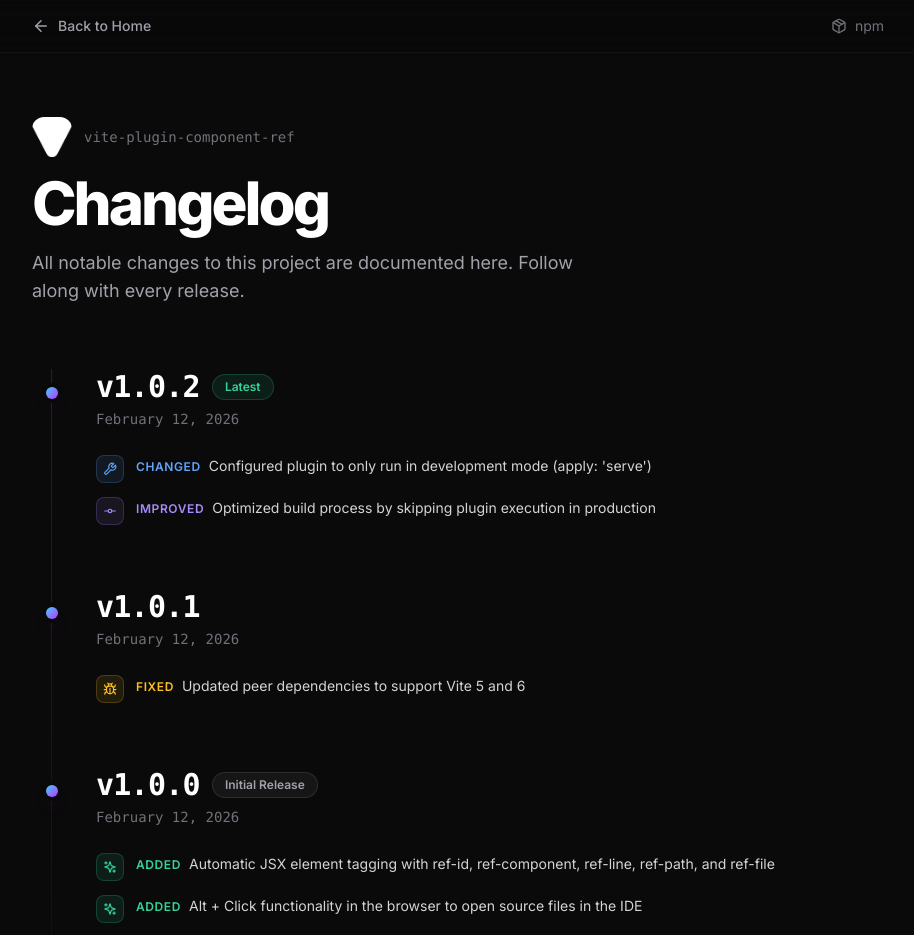
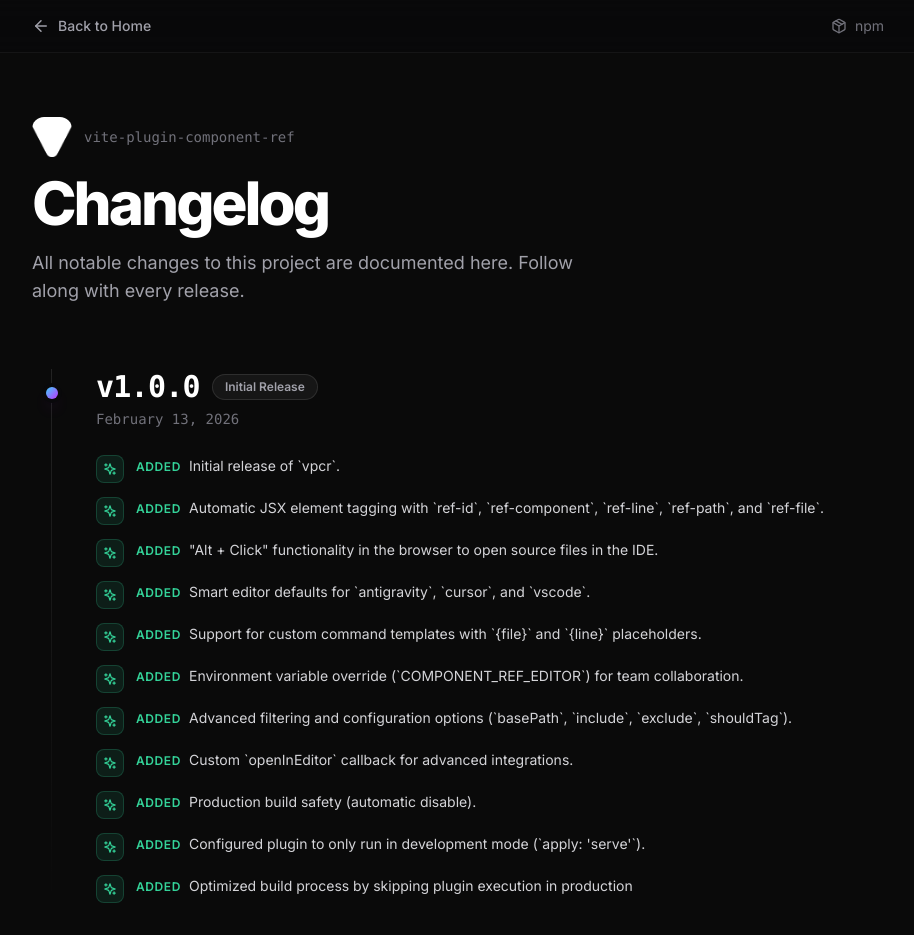
Before and after one commit to sirilmp/component-ref-2.0-doc, a React (Vite) app: page /changelog in a window 1280 px wide. Shown: the top 935 px of the page, without its empty margins (182-1096 px from the left). Built offline with nearby package versions, Linux system fonts and the light colour scheme; the HTML template or start-up script is replaced by a standard one.

Commit message:
feat: Implement initial documentation site with `Docs`, `Footer`, `Hero`, `Navbar` components, add changelog data, and update project name to `vpcr`.

```diff
--- a/index.html
+++ b/index.html
@@ -4,7 +4,7 @@
     <meta charset="UTF-8" />
     <link rel="icon" type="image/svg+xml" href="/logo.png" />
     <meta name="viewport" content="width=device-width, initial-scale=1.0" />
-    <title>vite-plugin-component-ref | Smart Component Inspector</title>
+    <title>vpcr | Smart Component Inspector</title>
     <link rel="preconnect" href="https://fonts.googleapis.com">
     <link rel="preconnect" href="https://fonts.gstatic.com" crossorigin>
     <link href="https://fonts.googleapis.com/css2?family=Inter:wght@400;500;600;700;800&family=Outfit:wght@400;500;600;700;800&display=swap" rel="stylesheet">
--- a/src/components/Docs.tsx
+++ b/src/components/Docs.tsx
@@ -69,7 +69,7 @@ import react from '@vitejs/plugin-react';`}
                       style={vscDarkPlus}
                       customStyle={{ margin: 0, padding: 0, background: 'transparent', overflow: 'visible' }}
                     >
-                      {`import { componentRefTagger } from 'vite-plugin-component-ref';`}
+                      {`import { vpcrTagger } from 'vpcr';`}
                     </SyntaxHighlighter>
                   </div>
 
@@ -92,7 +92,7 @@ export default defineConfig({
                       style={vscDarkPlus}
                       customStyle={{ margin: 0, padding: 0, background: 'transparent', overflow: 'visible' }}
                     >
-                      {`    componentRefTagger(),`}
+                      {`    vpcrTagger(),`}
                     </SyntaxHighlighter>
                   </div>
 
@@ -233,7 +233,7 @@ import react from '@vitejs/plugin-react';`}
                       style={vscDarkPlus}
                       customStyle={{ margin: 0, padding: 0, background: 'transparent', overflow: 'visible' }}
                     >
-                      {`import { componentRefTagger } from 'vite-plugin-component-ref';`}
+                      {`import { vpcrTagger } from 'vpcr';`}
                     </SyntaxHighlighter>
                   </div>
 
@@ -249,14 +249,14 @@ export default defineConfig({
   plugins: [`}
                     </SyntaxHighlighter>
                   </div>
-                  {/* Chunk 4: componentRefTagger config (Highlight) */}
+                  {/* Chunk 4: vpcrTagger config (Highlight) */}
                   <div className="font-bold relative z-10">
                     <SyntaxHighlighter
                       language="typescript"
                       style={vscDarkPlus}
                       customStyle={{ margin: 0, padding: 0, background: 'transparent', overflow: 'visible' }}
                     >
-                      {`    componentRefTagger({
+                      {`    vpcrTagger({
       prefix: "data-ref",
       enabled: true,
       basePath: "src",
--- a/src/components/Footer.tsx
+++ b/src/components/Footer.tsx
@@ -8,7 +8,7 @@ const Footer = () => {
         <div className="flex items-center gap-3 font-bold text-sm text-zinc-600">
           <img src="/logo.png" alt="component-ref-tagger" className="w-6 h-6 rounded opacity-30" />
           <span className="text-zinc-600 font-medium">
-            Component Ref
+            Vpcr
           </span>
         </div>
         <p className="text-zinc-600 text-sm flex items-center gap-1">
--- a/src/components/Hero.tsx
+++ b/src/components/Hero.tsx
@@ -22,10 +22,10 @@ const Hero = ({ scrollToSection }: HeroProps) => {
   };
 
   const packageManagers = {
-    npm: 'npm install vite-plugin-component-ref --save-dev',
-    yarn: 'yarn add vite-plugin-component-ref --dev',
-    pnpm: 'pnpm add vite-plugin-component-ref -D',
-    bun: 'bun add vite-plugin-component-ref --dev',
+    npm: 'npm install vpcr --save-dev',
+    yarn: 'yarn add vpcr --dev',
+    pnpm: 'pnpm add vpcr -D',
+    bun: 'bun add vpcr --dev',
   };
 
   const copyToClipboard = () => {
--- a/src/components/Navbar.tsx
+++ b/src/components/Navbar.tsx
@@ -32,9 +32,9 @@ const Navbar = ({ scrolled, scrollToSection }: NavbarProps) => {
         <div
           className={`pointer-events-auto w-full max-w-[1100px] flex justify-between items-center transition-all duration-300 rounded-full border border-white/5 shadow-2xl backdrop-blur-md relative z-50
           ${scrolled || isOpen
-            ? 'bg-zinc-900/90 py-2.5 px-6 shadow-black/50 border-white/10'
-            : 'bg-zinc-900/50 py-3 px-6'
-          }`}
+              ? 'bg-zinc-900/90 py-2.5 px-6 shadow-black/50 border-white/10'
+              : 'bg-zinc-900/50 py-3 px-6'
+            }`}
         >
           <div
             className="flex items-center gap-3 font-bold text-lg cursor-pointer hover:opacity-80 transition-opacity"
@@ -70,7 +70,7 @@ const Navbar = ({ scrolled, scrollToSection }: NavbarProps) => {
           {/* Icon links — visible on all screen sizes */}
           <div className="hidden md:flex items-center gap-1">
             <a
-              href="https://www.npmjs.com/package/vite-plugin-component-ref"
+              href="https://www.npmjs.com/package/vpcr"
               target="_blank"
               rel="noopener noreferrer"
               className="text-vite-dim hover:text-white transition-colors p-2"
@@ -85,7 +85,7 @@ const Navbar = ({ scrolled, scrollToSection }: NavbarProps) => {
             </a>
 
             <a
-              href="https://github.com/sirilmp/vite-plugin-component-ref-2.0"
+              href="https://github.com/sirilmp/vpcr-2.0"
               target="_blank"
               rel="noopener noreferrer"
               className="text-vite-dim hover:text-white transition-colors p-2"
@@ -181,7 +181,7 @@ const Navbar = ({ scrolled, scrollToSection }: NavbarProps) => {
               <div className="h-px bg-white/10 my-2"></div>
 
               <a
-                href="https://www.npmjs.com/package/vite-plugin-component-ref"
+                href="https://www.npmjs.com/package/vpcr"
                 target="_blank"
                 rel="noopener noreferrer"
                 className="p-4 text-left rounded-xl text-white hover:bg-white/10 transition-all duration-200 font-semibold text-lg flex items-center gap-3 no-underline"
@@ -195,7 +195,7 @@ const Navbar = ({ scrolled, scrollToSection }: NavbarProps) => {
                 <span>npm</span>
               </a>
               <a
-                href="https://github.com/sirilmp/vite-plugin-component-ref-2.0r"
+                href="https://github.com/sirilmp/vpcr-2.0r"
                 target="_blank"
                 rel="noopener noreferrer"
                 className="p-4 text-left rounded-xl text-white hover:bg-white/10 transition-all duration-200 font-semibold text-lg flex items-center gap-3 no-underline"
--- a/src/data/changelogs.json
+++ b/src/data/changelogs.json
@@ -1,65 +1,52 @@
 [
   {
-    "version": "1.0.2",
-    "date": "February 12, 2026",
-    "tag": "Latest",
-    "entries": [
-      {
-        "type": "changed",
-        "text": "Configured plugin to only run in development mode (apply: 'serve')"
-      },
-      {
-        "type": "improved",
-        "text": "Optimized build process by skipping plugin execution in production"
-      }
-    ]
-  },
-  {
-    "version": "1.0.1",
-    "date": "February 12, 2026",
-    "entries": [
-      {
-        "type": "fixed",
-        "text": "Updated peer dependencies to support Vite 5 and 6"
-      }
-    ]
-  },
-  {
     "version": "1.0.0",
-    "date": "February 12, 2026",
+    "date": "February 13, 2026",
     "tag": "Initial Release",
     "entries": [
       {
         "type": "added",
-        "text": "Automatic JSX element tagging with ref-id, ref-component, ref-line, ref-path, and ref-file"
+        "text": "Initial release of `vpcr`."
       },
       {
         "type": "added",
-        "text": "Alt + Click functionality in the browser to open source files in the IDE"
+        "text": "Automatic JSX element tagging with `ref-id`, `ref-component`, `ref-line`, `ref-path`, and `ref-file`."
       },
       {
         "type": "added",
-        "text": "Smart editor defaults for antigravity, cursor, and vscode"
+        "text": "\"Alt + Click\" functionality in the browser to open source files in the IDE."
       },
       {
         "type": "added",
-        "text": "Support for custom command templates with {file} and {line} placeholders"
+        "text": "Smart editor defaults for `antigravity`, `cursor`, and `vscode`."
       },
       {
         "type": "added",
-        "text": "Environment variable override (COMPONENT_REF_EDITOR) for team collaboration"
+        "text": "Support for custom command templates with `{file}` and `{line}` placeholders."
       },
       {
         "type": "added",
-        "text": "Advanced filtering and configuration options (basePath, include, exclude, shouldTag)"
+        "text": "Environment variable override (`COMPONENT_REF_EDITOR`) for team collaboration."
       },
       {
         "type": "added",
-        "text": "Custom openInEditor callback for advanced integrations"
+        "text": "Advanced filtering and configuration options (`basePath`, `include`, `exclude`, `shouldTag`)."
       },
       {
         "type": "added",
-        "text": "Production build safety (automatic disable)"
+        "text": "Custom `openInEditor` callback for advanced integrations."
+      },
+      {
+        "type": "added",
+        "text": "Production build safety (automatic disable)."
+      },
+      {
+        "type": "added",
+        "text": "Configured plugin to only run in development mode (`apply: 'serve'`)."
+      },
+      {
+        "type": "added",
+        "text": "Optimized build process by skipping plugin execution in production"
       }
     ]
   }
```
Also changed, not shown: 1 other file (tests, documents, lock files or other folders). Lines whose indentation alone changed are shown as unchanged.
